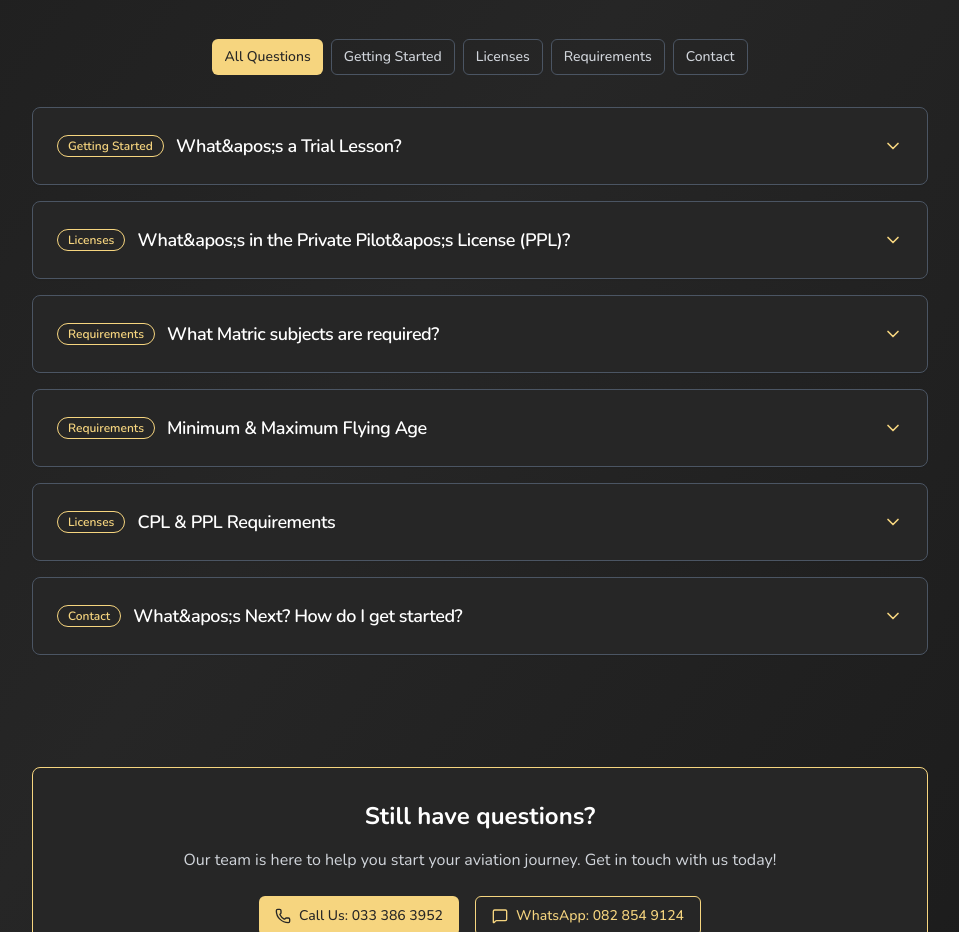
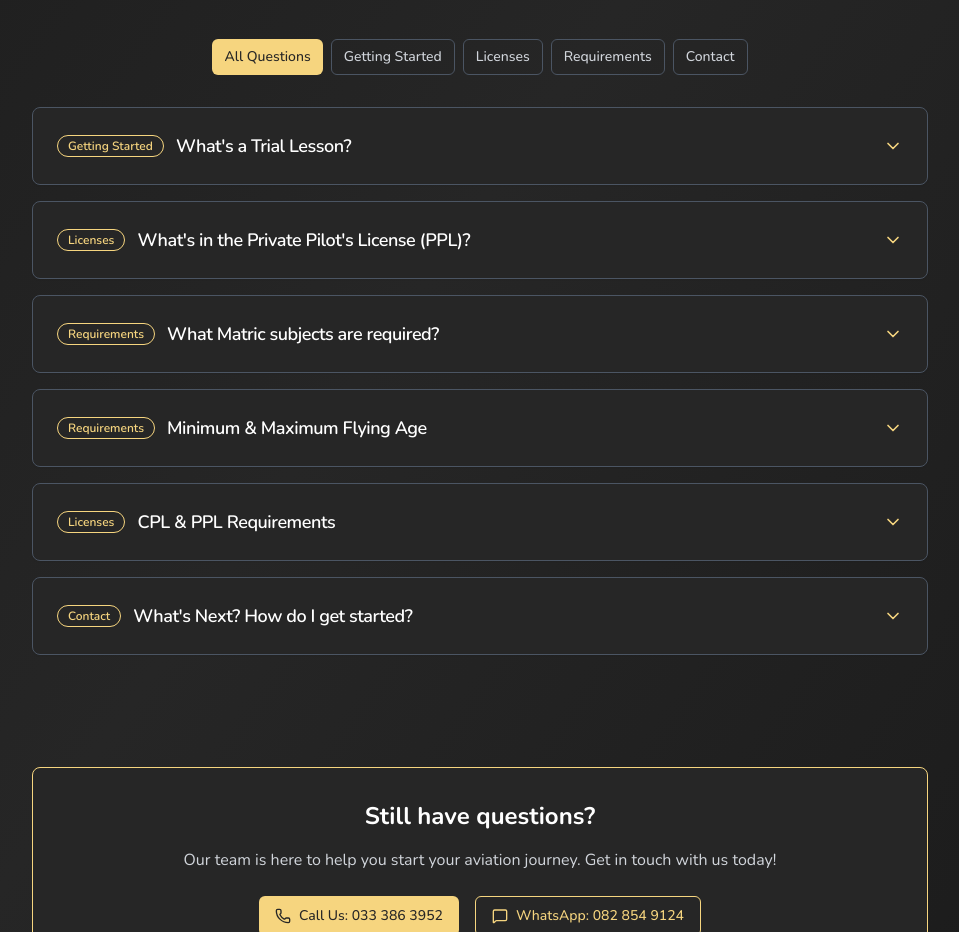
Before and after one commit to gtchax/pmbaeroclubza, a Next.js app: page /faq in a window 1280 px wide. Shown: the part 780-1712 px from the top of the page, without its empty margins (160-1119 px from the left). Built offline with nearby package versions, Linux system fonts and the light colour scheme.

Commit message:
Small fixes on faq page

```diff
--- a/src/app/(core)/faq/page.tsx
+++ b/src/app/(core)/faq/page.tsx
@@ -45,7 +45,7 @@ export default function FAQPage() {
     {
       id: "trial-lesson",
       category: "Getting Started",
-      question: "What&apos;s a Trial Lesson?",
+      question: "What's a Trial Lesson?",
       answer: (
         <div className="space-y-4">
           <p>
@@ -92,7 +92,7 @@ export default function FAQPage() {
     {
       id: "ppl-requirements",
       category: "Licenses",
-      question: "What&apos;s in the Private Pilot&apos;s License (PPL)?",
+      question: "What's in the Private Pilot's License (PPL)?",
       answer: (
         <div className="space-y-4">
           <p>
@@ -260,7 +260,7 @@ export default function FAQPage() {
     {
       id: "contact-info",
       category: "Contact",
-      question: "What&apos;s Next? How do I get started?",
+      question: "What's Next? How do I get started?",
       answer: (
         <div className="space-y-4">
           <p>
```
